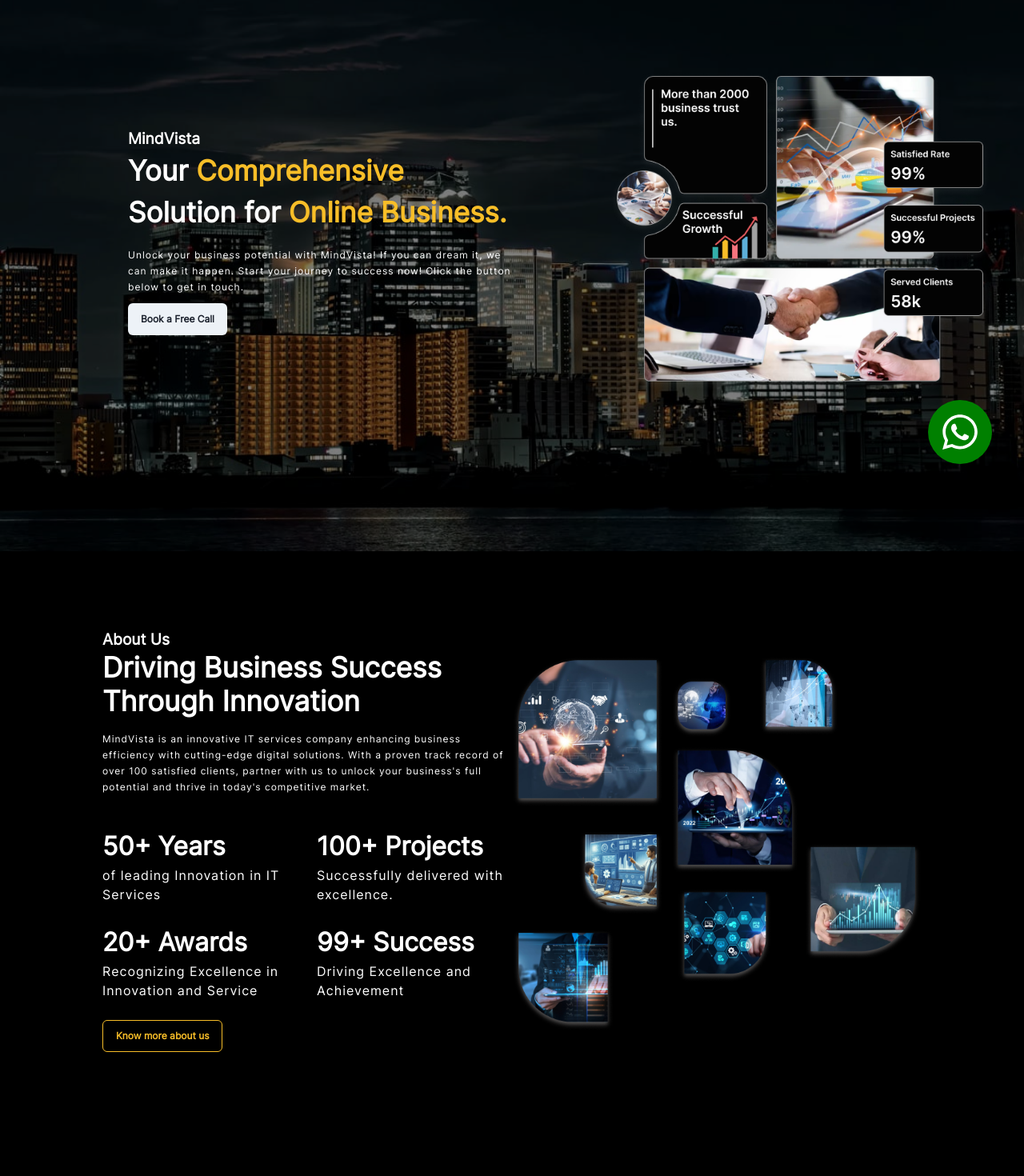
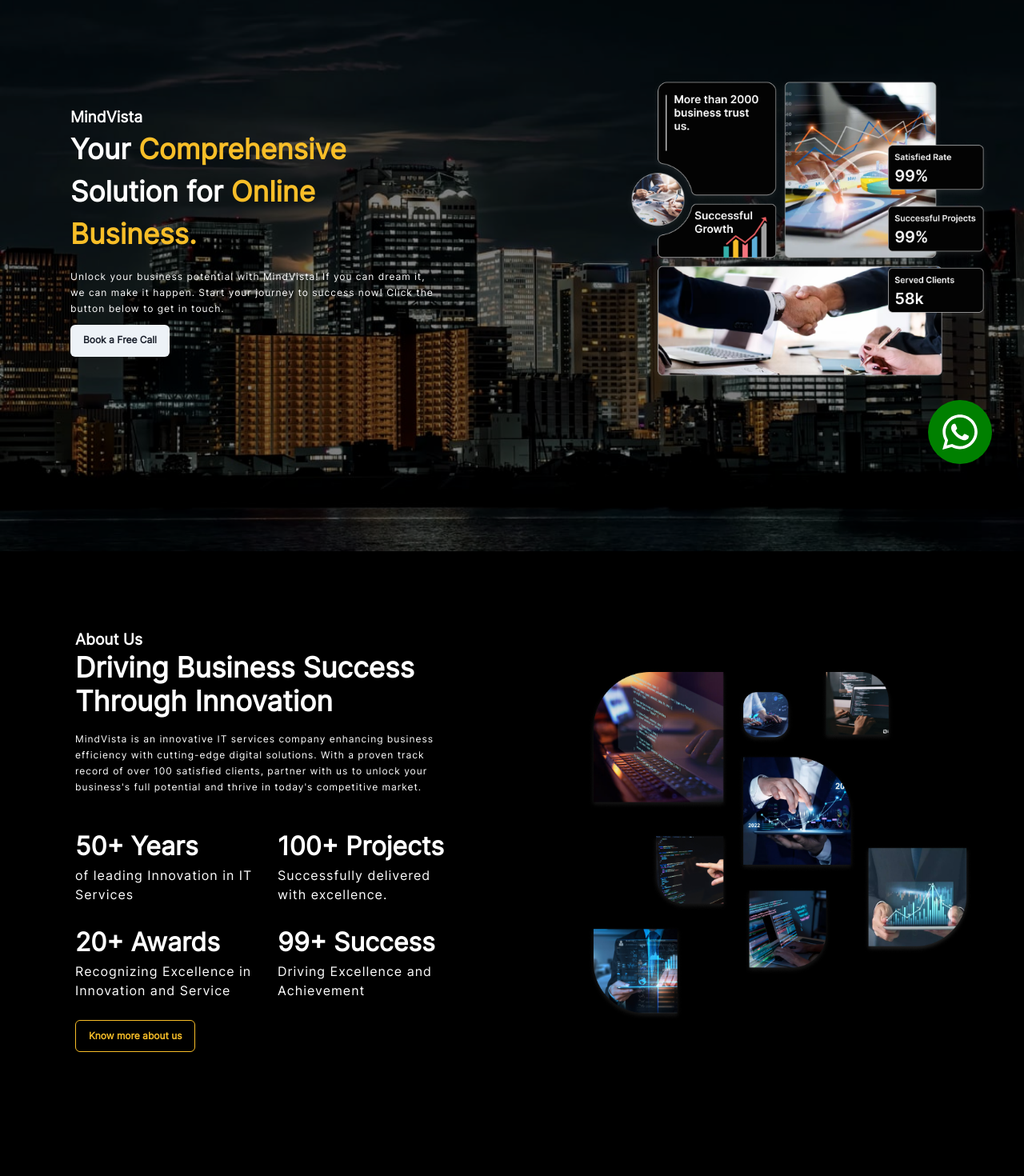
Before and after one commit to Hashir-Khan777/mindvista, a React (Vite) app: page / in a window 1280 px wide. Shown: the part 180-1650 px from the top of the page at 80% size. Built offline with nearby package versions, Linux system fonts and the light colour scheme.

Commit message:
home and about fix

```diff
--- a/src/Components/aboutSection/index.jsx
+++ b/src/Components/aboutSection/index.jsx
@@ -18,7 +18,6 @@
         sx={style.aboutContent}
       >
         <Text
-          // sx={style.aboutText}
           sx={{
             fontSize: { base: "0.8rem", md: "1.2rem" },
             fontWeight: 600,
@@ -28,7 +27,6 @@
           About Us
         </Text>
         <Heading
-          //  sx={style.aboutHeading}
           sx={{
             fontSize: { base: "1.8rem", md: "2.2rem" },
             fontWeight: 600,
@@ -176,7 +174,7 @@
           transition: { duration: 1 },
         }}
       >
-        <Image src="./images/about us.png" />
+        <Image src="./images/about-bg.png" />
       </Box>
     </Box>
   );
--- a/src/Components/aboutSection/style.jsx
+++ b/src/Components/aboutSection/style.jsx
@@ -7,6 +7,8 @@
     alignItems: "center",
     py: { base: "2rem", lg: "6rem" },
     height: "auto",
+    gap: { base: "0", lg: "8rem" },
+    px: { base: "0", lg: "4rem" },
   },
   imageContainer: {
     m: { base: "auto", lg: "0" },
@@ -14,13 +16,13 @@
     h: { base: "320px", sm: "500px" },
     position: "relative",
     textAlign: { base: "center", md: "left" },
-    flex: { base: "0", md: "0.4" },
+    flex: { base: "0", md: "0.5" },
   },
   aboutImage1: {
     w: "100%",
     h: "100%",
     position: "absolute",
-    backgroundImage: "url(./images/about-image-3.jpg)",
+    backgroundImage: "url(./images/about-bg.png)",
     backgroundPosition: "center",
     backgroundRepeat: "no-repeat",
     backgroundSize: "cover",
@@ -40,11 +42,11 @@
   },
   aboutContent: {
     m: { base: "auto", lg: "0" },
-    p: { base: "0px", sm: "30px", lg: "0px" },
-    w: { base: "100%", sm: "425px", md: "620px", lg: "520px", xl: "600px" },
-    flex: { base: "1", md: "0.4" },
+    p: "30px",
+    // w: { base: "100%", md: "620px", lg: "520px", xl: "600px" },
+    flex: { base: "1", md: "0.5" },
     textAlign: { base: "left", md: "left" },
-    maxW: "80%",
+    maxW: { base: "100%", lg: "80%" },
     pt: { base: "7rem", md: "0" },
   },
   aboutHeading: {
--- a/src/Components/navbar/index.jsx
+++ b/src/Components/navbar/index.jsx
@@ -15,7 +15,7 @@
 const Navbar = ({ clicked }) => {
   return (
     <Flex sx={style.navBar} zIndex={1}>
-      <Flex gap="40px" ml={'4rem'}>
+      <Flex gap="60px" ml={'4rem'}>
         <Box w="90px" as={NavLink} to="/">
           <Image src="./images/logopng.png" />
         </Box>
--- a/src/Pages/home/index.jsx
+++ b/src/Pages/home/index.jsx
@@ -85,7 +85,8 @@
                 flex: { base: "1", md: "0.4" },
                 textAlign: { base: "left", md: "left" },
                 maxW: "100%",
-                m: "auto",
+                // m: "auto",
+                ml: "3rem",
                 pt: { base: "7rem", md: "0" },
               }}
             >
```
Also changed, not shown: public/images/about-bg.png (added).
